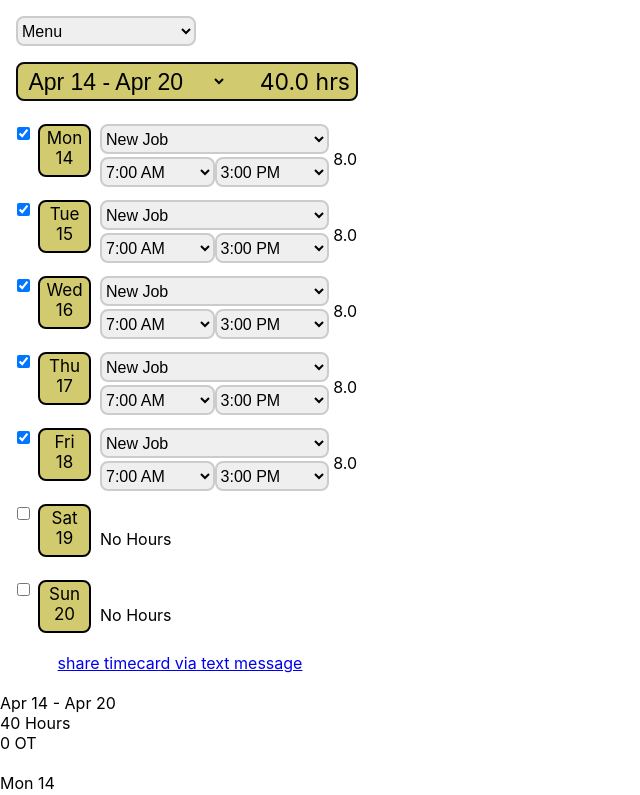
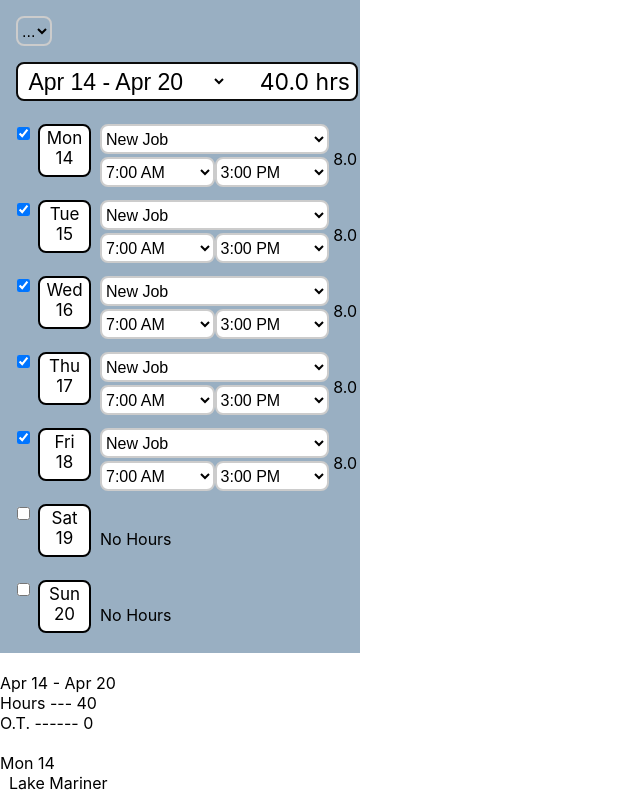
Before and after one commit to bradronto/bradronto.github.io, a React (Create React App) app in the folder timekeep/: page / in a window 1280 px wide. Shown: the top 795 px of the page, without its empty margins (0-640 px from the left). Built offline with nearby package versions, Linux system fonts and the light colour scheme.

Commit message:
and another..

```diff
--- a/timekeep/src/components/number-in-box.js
+++ b/timekeep/src/components/number-in-box.js
@@ -14,7 +14,7 @@ const NumberInBox = props => {
         height: "45px",
         width: "45px",
         fontSize: "17px",
-        backgroundColor:"rgb(209, 202, 111)" ,
+        backgroundColor:"white" ,
 
         color: "black"
       }}>
--- a/timekeep/src/components/plain-txt.js
+++ b/timekeep/src/components/plain-txt.js
@@ -23,7 +23,7 @@ const plainText = (workHours,changeWeek) => {
 
         <br /> {getMonth(changeWeek)}      {/*  date range header     */}
         <br></br>
-        <span>{reg} Hours   <br />{ot} OT</span>
+        <span>Hours --- {reg}   <br /> O.T. ------ {ot} </span>
         <br></br><br />
         {daysOfWeek.map((day, index) => (
         <div   key={index}  >
--- a/timekeep/src/components/styles/cool.css
+++ b/timekeep/src/components/styles/cool.css
@@ -3,7 +3,7 @@
     /*position: relative;*/
     width: 360px;
    /* margin: 10px auto;*/
-    background-color: white;
+    background-color:rgb(153, 175, 194);
   }
 
   .indent{
@@ -32,7 +32,7 @@
     color: black;
     height: 35px;
     margin-left: 16px;
-    background-color: rgb(209, 202, 111);
+    background-color: white;
     width: 94%;
     padding: 0px;
     border: 2px solid #0b0b0b;
@@ -45,7 +45,7 @@
     color: #000;
     height: 35px;
     margin-left: 0px;
-    background-color: rgb(209, 202, 111);
+    background-color: white;
     width: 60%;
     padding: 0px;
     border: none;
@@ -68,6 +68,7 @@
     border-radius: 8px;
     font-size: 16px;
     outline: none;
+    background-color: white;
    }
   /*.cool-checkbox {
 
@@ -85,6 +86,7 @@
     border-radius: 8px;
     font-size: 16px;
     outline: none;
+    background-color: white;
    /* transition: border-color 0.3s ease, box-shadow 3.0s ease;*/
   }
 
@@ -96,6 +98,7 @@
     border-radius: 8px;
     font-size: 16px;
     outline: none;
+    background-color: white;
   }
 
   .cool-time-select {
@@ -111,6 +114,25 @@
     border-radius: 8px;
     font-size: 16px;
     outline: none;
+    background-color: white;
+
+
+  }
+
+  .cool-menu {
+    /*width: 300px;        Set the width */
+    height: 30px;       /* Set the height */
+
+    color: black;
+    margin-left: 0px;
+    margin-bottom: 7px;
+    width: 10%;
+    padding: auto;
+    border: 2px solid #ccc;
+    border-radius: 8px;
+    font-size: 16px;
+    outline: none;
+    background-color: rgb(153, 175, 194);
 
 
   }
@@ -124,6 +146,7 @@
     border-radius: 8px;
     font-size: 16px;
     outline: none;
+    background-color: white;
    }
 
   /* Input Focus Effect */
--- a/timekeep/src/components/work-hours.js
+++ b/timekeep/src/components/work-hours.js
@@ -45,11 +45,19 @@ const WorkHoursTracker = () => {
   }, [jobNames]
 );
 
-/*
-useEffect(() => {
-  inputRef.current.focus();
-}, [])
-*/
+
+const [rawText, setRawText] = useState("wtf");
+
+const setraw = () => {
+ const rawHTML = textRef.current.innerHTML;
+ const convertedText = rawHTML
+ .replace(/<\/?(span|div)[^>]*>/gi, "") // Matches opening or closing <span> and <div> tags
+ .replace(/\.\s*\./g, "") // Remove consecutive dots if any
+ .replace(/<br\s*\/?>/gi, "\n")
+ .replace(/&nbsp;/g, "");
+ setRawText(convertedText);
+}
+
 
 const handleMenu = (value) =>
   {
@@ -69,7 +77,17 @@ const handleMenu = (value) =>
         daysOfWeek.map((item,index) => ({ start: "7:00 AM", end: index<5 ? "3:00 PM":"7:00 AM", job: "Lake Mariner", isChecked: index < 5 ?true:false, showFix: true, showNew: index < 1 ?true:false }))
         )}, 900)
 
-    }
+    } else
+    if (    value ==="share"  ) {
+
+      const selectedHref = `sms:?&body=${encodeURIComponent(rawText)}` // Get the URL from the option value
+      if (selectedHref) {
+        window.location.href = selectedHref; // Navigate to the selected URL
+      }
+    };
+
+
+
   }
 
   const handleChange = (index, type, value) =>
@@ -172,17 +190,7 @@ const handleMenu = (value) =>
 
   const timeOptions = generateTimeOptions();
   const textRef = useRef();
-  const [rawText, setRawText] = useState("wtf");
 
-  const setraw = () => {
-   const rawHTML = textRef.current.innerHTML;
-   const convertedText = rawHTML
-   .replace(/<\/?(span|div)[^>]*>/gi, "") // Matches opening or closing <span> and <div> tags
-   .replace(/\.\s*\./g, "") // Remove consecutive dots if any
-   .replace(/<br\s*\/?>/gi, "\n")
-   .replace(/&nbsp;/g, "");
-   setRawText(convertedText);
-  }
 
   const [reg,ot] = weekTotal(workHours);
   const [newOption, setNewOption] = useState(""); // State for new option input
@@ -219,18 +227,23 @@ const handleMenu = (value) =>
   return (
 
   <div className="input-container" >
-    <select
+    <select  className="cool-menu" style={{backgroundColor: "blue"}}
     style={{margin: "16px"}}
-    onChange={(e)=>handleMenu(e.target.value) } className="cool-time-select">
-    <option value = "New Item"  >
-        Menu
+    onChange={(e)=>handleMenu(e.target.value) }
+    onClick={setraw}
+
+
+    >
+    <option value = "New Item" style={{backgroundColor: "blue"}} >
+        ...
         </option>
 
         <option value={"clear jobs"}>
         Clear Jobs
         </option>
-        <option value={"clear hours"}>
-        Reset Hours
+
+        <option value={"share"}>
+        Share
         </option>
           </select>
     <span  className="cool-header">
@@ -244,6 +257,7 @@ const handleMenu = (value) =>
         <option value="last week">
         {getMonth(-6)}
         </option>
+
       </select>
 
        &nbsp; &nbsp;&nbsp;&nbsp;
@@ -319,6 +333,7 @@ const handleMenu = (value) =>
                 value={workHours[index].job}
                 onFocus={() => jobNames.length === 0?openJobBox(index):console.log(jobNames.length," jobs exist")}
                 onChange={(e) => {
+                  //return;
                   handleJobChange(index, "job", e.target.value,e);
 
 
@@ -391,9 +406,7 @@ const handleMenu = (value) =>
    {/*  plain txt for sms output   */}
 
 
-      <a  style={{  display:"flex", justifyContent:"center", alignItems: "center"}} onClick={setraw}    href={`sms:?&body=${encodeURIComponent(rawText)}`}>
-          share timecard via text message
-        </a>
+
           <div  className="blue" ref={textRef} >
         {plainText(workHours,changeWeek)}
          </div>
@@ -420,4 +433,9 @@ export default WorkHoursTracker;
             }))
           );
         }
+
+
+             <a  style={{  display:"flex", justifyContent:"center", alignItems: "center"}} onClick={setraw}    href={`sms:?&body=${encodeURIComponent(rawText)}`}>
+          share timecard via text message
+        </a>
       */
```
